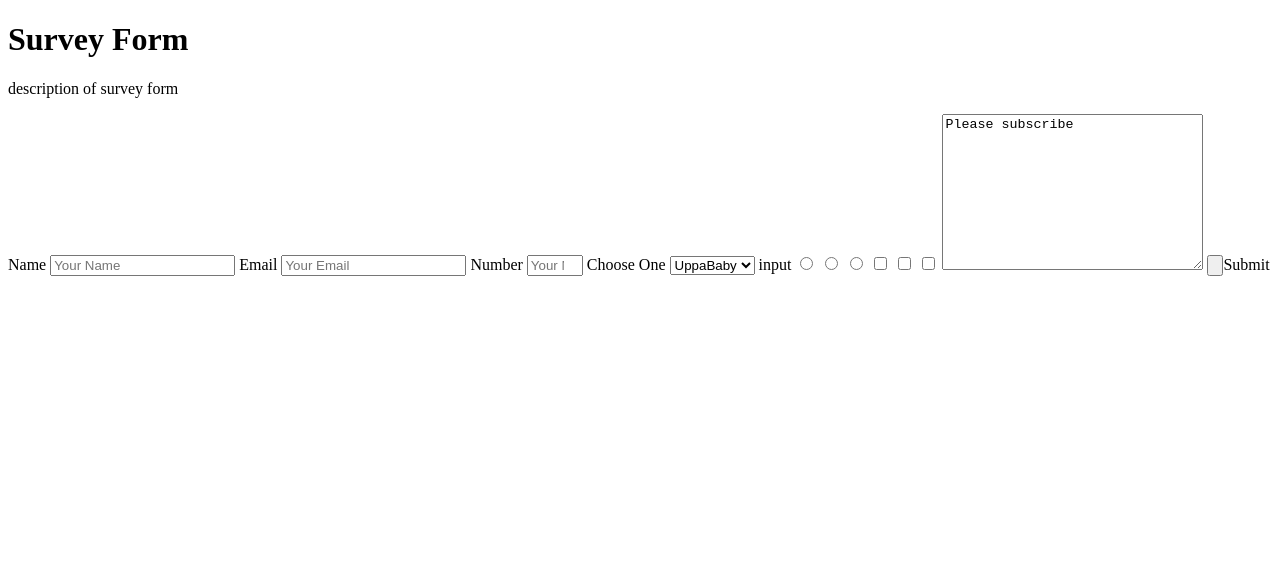
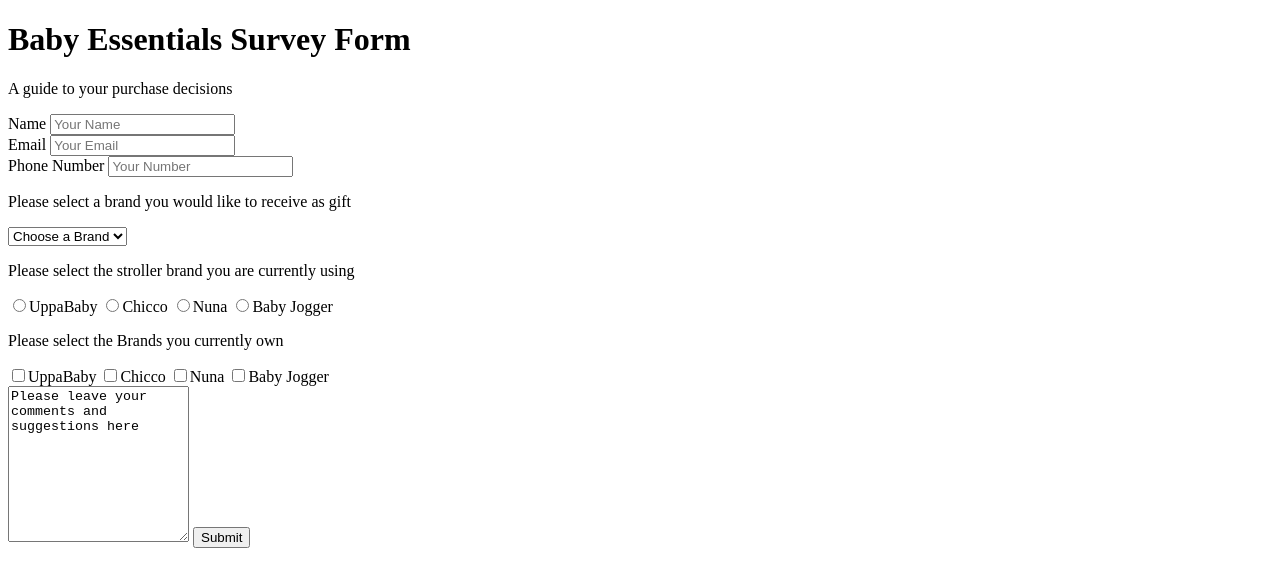
Before and after one commit to njalabin/FCC-Responsive-Web-Design-Projects---Build-a-Survey-Form, a plain HTML site: page index.html in a window 1280 px wide. Drawn offline with Linux system fonts and the light colour scheme.

Commit message:
Content changes and formatting

```diff
--- a/index.html
+++ b/index.html
@@ -1,35 +1,78 @@
 <!DOCTYPE html>
 <html lang="en">
+
 <head>
     <meta charset="UTF-8">
     <meta name="viewport" content="width=device-width, initial-scale=1.0">
-    <title>Build a Survey Form</title>
+    <title>Baby Essentials</title>
+    <link rel="stylesheet" href="main.css">
 </head>
+
 <body>
-    <h1 id="title">Survey Form</h1>
-    <p id="description">description of survey form</p>
-    <form action="" id="survey-form">
-        <label for="" id="name-label">Name</label>
-        <input type="text" id="name" required placeholder="Your Name">
-        <label for="" id="email-label">Email</label>
-        <input type="email" id="email" placeholder="Your Email" required>
-        <label for="" id="number-label">Number</label>
-        <input type="number" name="" id="number" min="6" max="12" placeholder="Your Number">
-        <label for="brands">Choose One</label>
-        <select name="brands" id="dropdown">
-            <option value="UppaBaby">UppaBaby</option>
-            <option value="Chicco">Chicco</option>
-            <option value="Nuna">Nuna</option>
-        </select>
-        input
-        <input type="radio" name="stroller" id="" value="Uppababy">
-        <input type="radio" name="stroller" id="" value="Chicco">
-        <input type="radio" name="stroller" id="" value="Nuna">
-        <input type="checkbox" name="car-seat" id="" value="UppaBaby">
-        <input type="checkbox" name="car-seat" id="" value="Chicco">
-        <input type="checkbox" name="car-seat" id="" value="Nuna">
-        <textarea name="" id="" cols="30" rows="10">Please subscribe</textarea>
-        <input type="submit" id="submit" value="">Submit
+    <div>
+        <header>
+            <h1 id="title">Baby Essentials Survey Form</h1>
+            <p id="description">A guide to your purchase decisions</p>
+        </header>
+        <main>
+            <form action="" id="survey-form">
+                <div class="form-group">
+                    <label for="" id="name-label">Name
+                        <input type="text" id="name" class="form-control" required placeholder="Your Name"></label>
+                </div>
+                <div class="form-group">
+                    <label for="" id="email-label">Email
+                        <input type="email" id="email" class="form-control" placeholder="Your Email" required></label>
+                </div>
+                <div class="form-group">
+                    <label for="" id="number-label">Phone Number
+                        <input type="tel" name="" id="number" class="form-control" min="6" max="12"
+                            placeholder="Your Number"></label>
+                </div>
+                <div class="form-group">
+                    <p class="bot-marg">Please select a brand you would like to receive as gift</p>
+                    <label for="brands">
+                        <select name="brands" id="dropdown" class="form-control">
+                            <option value="">Choose a Brand</option>
+                            <option value="UppaBaby">UppaBaby</option>
+                            <option value="Chicco">Chicco</option>
+                            <option value="Nuna">Nuna</option>
+                            <option value="Nuna">Baby Jogger</option>
+                            <option value="Nuna">Bumbleride</option>
+                            <option value="Nuna">Silver Cross</option>
+                            <option value="Nuna">Maxi-Cosi</option>
+                        </select></label>
+                </div>
+                <div class="form-group">
+                    <p class="bot-marg">Please select the stroller brand you are currently using</p>
+                    <label for="UppaBaby" class="form-radio">
+                        <input type="radio" name="stroller" id="UppaBaby" value="UppaBaby">UppaBaby</label>
+                    <label for="Chicco" class="form-radio">
+                        <input type="radio" name="stroller" id="Chicco" value="Chicco">Chicco</label>
+                    <label for="Nuna" class="form-radio">
+                        <input type="radio" name="stroller" id="Nuna" value="Nuna">Nuna</label>
+                    <label for="Baby Jogger" class="form-radio">
+                        <input type="radio" name="stroller" id="Baby Jogger" value="Baby Jogger">Baby Jogger</label>
+                </div>
+                <div class="form-group">
+                    <p class="bot-marg">Please select the Brands you currently own</p>
+                    <label for="UppaBaby" class="form-box">
+                        <input type="checkbox" name="car-seat" id="UppaBaby" value="UppaBaby">UppaBaby</label>
+                    <label for="Chicco" class="form-box">
+                        <input type="checkbox" name="car-seat" id="Chicco" value="Chicco">Chicco</label>
+                    <label for="Nuna" class="form-box">
+                        <input type="checkbox" name="car-seat" id="Nuna" value="Nuna">Nuna</label>
+                    <label for="Baby Jogger" class="form-box">
+                        <input type="checkbox" name="car-seat" id="Baby Jogger" value="Baby Jogger">Baby Jogger</label>
+                </div>
+                <div class="form-group" id="comments">
+                    <textarea name="" id="" class="form-control" cols=""
+                        rows="10">Please leave your comments and suggestions here</textarea>
+                    <button type="submit" id="submit-btn">Submit</button>
+                </div>
+        </main>
+    </div>
     </form>
 </body>
+
 </html>
```
